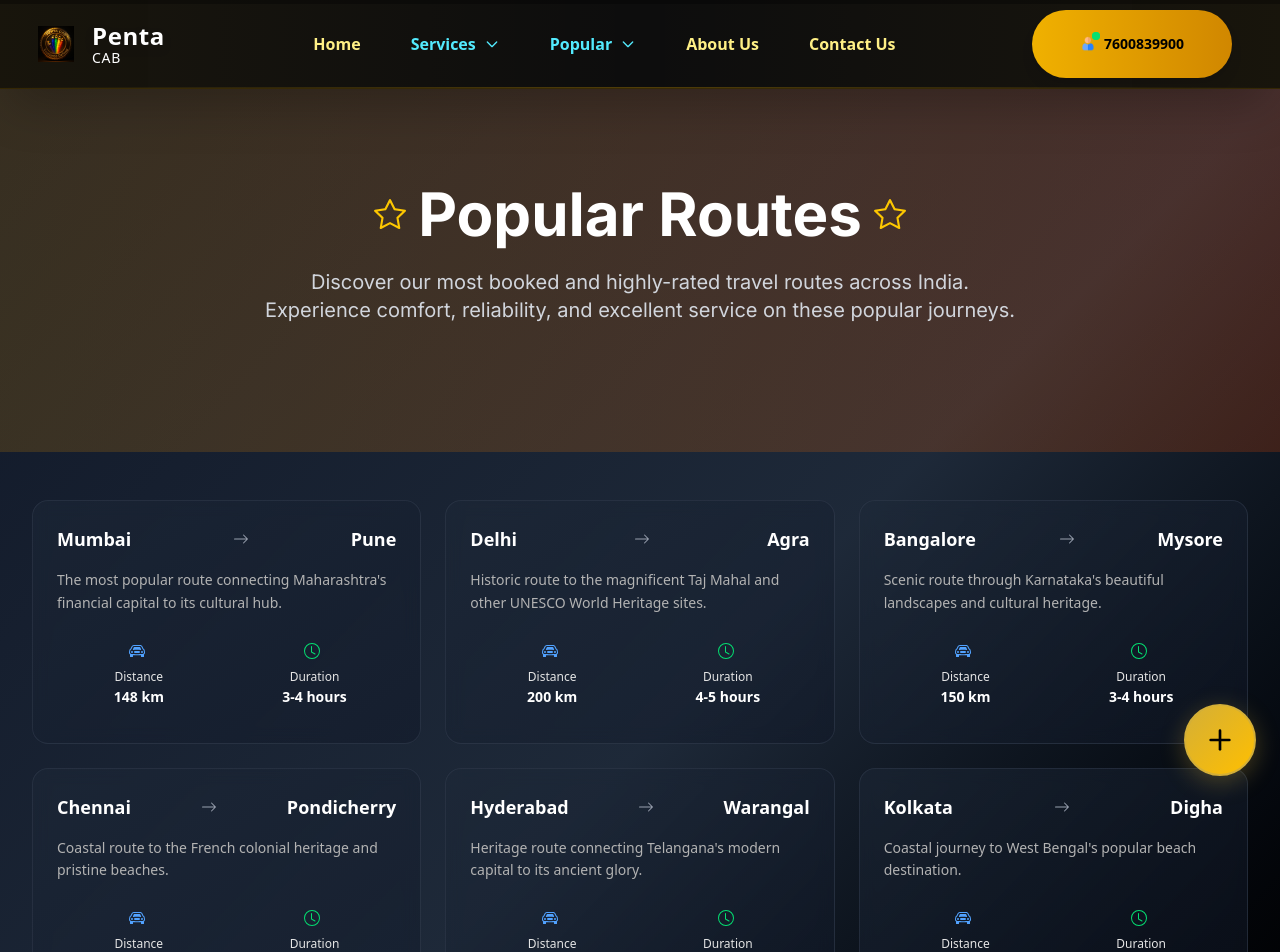
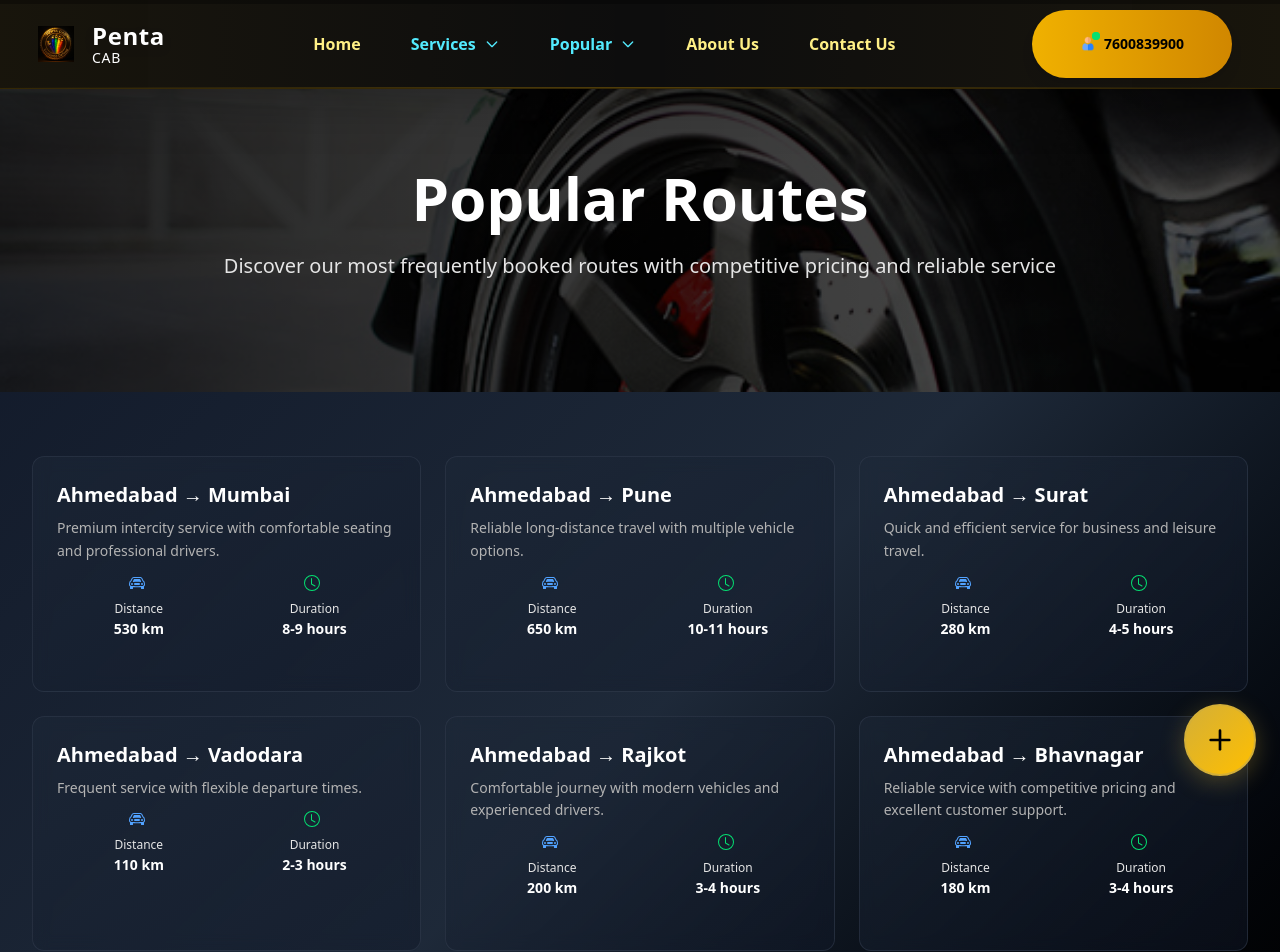
Before and after one commit to Hitesh-malik/cab_service, a Next.js app: page /popular_route_info in a window 1280 px wide. Shown: the top 952 px of the page. Built offline with nearby package versions, Linux system fonts and the light colour scheme; a web font is replaced by a local one.

Commit message:
apply changes done

```diff
--- a/src/app/about/components/AboutThks.tsx
+++ b/src/app/about/components/AboutThks.tsx
@@ -9,13 +9,43 @@ import {
   FaEnvelope,
 } from "react-icons/fa";
 import { MdLocationOn, MdAccessTime } from "react-icons/md";
+import { useRouter } from "next/navigation";
 
 export const AboutThks: React.FC = () => {
+  const router = useRouter();
+
+  // Function to scroll to booking widget
+  const scrollToBookingWidget = () => {
+    setTimeout(() => {
+      const bookingSection = document.getElementById("booking-widget");
+      if (bookingSection) {
+        bookingSection.scrollIntoView({
+          behavior: "smooth",
+          block: "start",
+        });
+      }
+    }, 100);
+  };
+
+  // Handle booking button click
+  const handleBookRideClick = () => {
+    // If not on homepage, navigate first
+    if (window.location.pathname !== "/") {
+      router.push("/");
+      setTimeout(() => {
+        scrollToBookingWidget();
+      }, 500);
+    } else {
+      // If already on homepage, just scroll
+      scrollToBookingWidget();
+    }
+  };
+
   return (
     <section className="py-16 lg:py-24">
-      <div className="max-w-6xl mx-auto px-4 sm:px-6 lg:px-8">
-        <div className="grid grid-cols-1 lg:grid-cols-2 gap-8 items-center">
-          {/* Thank You Content */}
+      <div className="max-w-7xl mx-auto px-4 sm:px-6 lg:px-8">
+        <div className="grid grid-cols-1 lg:grid-cols-2 gap-12 items-center">
+          {/* Thank You Card */}
           <div className="animate-fade-in-up">
             <div
               className="rounded-2xl p-8 lg:p-12"
@@ -39,7 +69,8 @@ export const AboutThks: React.FC = () => {
               </p>
               <div className="flex flex-col sm:flex-row gap-4 justify-center">
                 <button
-                  className="px-8 py-3 rounded-lg font-bold transition-colors duration-300 flex items-center justify-center space-x-2"
+                  onClick={handleBookRideClick}
+                  className="px-8 py-3 rounded-lg font-bold transition-colors duration-300 flex items-center justify-center space-x-2 cursor-pointer"
                   style={{
                     backgroundColor: theme.colors.primary.black,
                     color: theme.colors.accent.gold,
@@ -88,7 +119,7 @@ export const AboutThks: React.FC = () => {
             <div
               className="rounded-2xl p-8 border backdrop-blur-sm"
               style={{
-                background: theme.gradients.cardGradient,
+                background: theme.gradients.primary,
                 border: `2px solid ${theme.colors.accent.gold}30`,
                 boxShadow: `0 20px 60px ${theme.colors.shadow.elevated}`,
               }}
--- a/src/app/popular_route_info/page.tsx
+++ b/src/app/popular_route_info/page.tsx
@@ -2,8 +2,8 @@
 "use client";
 
 import React from "react";
+import { BsCarFront, BsClock } from "react-icons/bs";
 import { theme } from "@/styles/theme";
-import { BsStar, BsClock, BsCarFront, BsArrowRight } from "react-icons/bs";
 
 interface PopularRoute {
   id: string;
@@ -12,128 +12,157 @@ interface PopularRoute {
   distance: string;
   duration: string;
   description: string;
-
 }
 
 const popularRoutes: PopularRoute[] = [
   {
     id: "1",
-    from: "Mumbai",
-    to: "Pune",
-    distance: "148 km",
-    duration: "3-4 hours",
-    description: "The most popular route connecting Maharashtra's financial capital to its cultural hub.",
+    from: "Ahmedabad",
+    to: "Mumbai",
+    distance: "530 km",
+    duration: "8-9 hours",
+    description:
+      "Premium intercity service with comfortable seating and professional drivers.",
   },
   {
     id: "2",
-    from: "Delhi",
-    to: "Agra",
-    distance: "200 km",
-    duration: "4-5 hours",
-    description: "Historic route to the magnificent Taj Mahal and other UNESCO World Heritage sites.",
+    from: "Ahmedabad",
+    to: "Pune",
+    distance: "650 km",
+    duration: "10-11 hours",
+    description: "Reliable long-distance travel with multiple vehicle options.",
   },
   {
     id: "3",
-    from: "Bangalore",
-    to: "Mysore",
-    distance: "150 km",
-    duration: "3-4 hours",
-    description: "Scenic route through Karnataka's beautiful landscapes and cultural heritage.",
+    from: "Ahmedabad",
+    to: "Surat",
+    distance: "280 km",
+    duration: "4-5 hours",
+    description: "Quick and efficient service for business and leisure travel.",
   },
   {
     id: "4",
-    from: "Chennai",
-    to: "Pondicherry",
-    distance: "160 km",
-    duration: "3-4 hours",
-    description: "Coastal route to the French colonial heritage and pristine beaches.",
+    from: "Ahmedabad",
+    to: "Vadodara",
+    distance: "110 km",
+    duration: "2-3 hours",
+    description: "Frequent service with flexible departure times.",
   },
   {
     id: "5",
-    from: "Hyderabad",
-    to: "Warangal",
-    distance: "140 km",
-    duration: "2.5-3.5 hours",
-    description: "Heritage route connecting Telangana's modern capital to its ancient glory.",
+    from: "Ahmedabad",
+    to: "Rajkot",
+    distance: "200 km",
+    duration: "3-4 hours",
+    description:
+      "Comfortable journey with modern vehicles and experienced drivers.",
   },
   {
     id: "6",
-    from: "Kolkata",
-    to: "Digha",
+    from: "Ahmedabad",
+    to: "Bhavnagar",
     distance: "180 km",
-    duration: "4-5 hours",
-    description: "Coastal journey to West Bengal's popular beach destination.",
-  }
+    duration: "3-4 hours",
+    description:
+      "Reliable service with competitive pricing and excellent customer support.",
+  },
 ];
 
 const PopularRouteInfo: React.FC = () => {
+  // Function to scroll to booking widget
+  const scrollToBookingWidget = () => {
+    setTimeout(() => {
+      const bookingSection = document.getElementById("booking-widget");
+      if (bookingSection) {
+        bookingSection.scrollIntoView({
+          behavior: "smooth",
+          block: "start",
+        });
+      }
+    }, 100);
+  };
+
+  // Handle call button click
+  const handleCallClick = () => {
+    window.location.href = "tel:+917600839900";
+  };
+
+  // Handle WhatsApp button click
+  const handleWhatsAppClick = () => {
+    const message = encodeURIComponent(
+      "Hi, I need information about cab booking for popular routes."
+    );
+    window.open(`https://wa.me/917600839900?text=${message}`, "_blank");
+  };
+
+  // Handle booking button click
+  const handleBookNowClick = () => {
+    // If not on homepage, navigate first
+    if (window.location.pathname !== "/") {
+      window.location.href = "/";
+      setTimeout(() => {
+        scrollToBookingWidget();
+      }, 500);
+    } else {
+      // If already on homepage, just scroll
+      scrollToBookingWidget();
+    }
+  };
+
   return (
-    <div className="min-h-screen bg-gradient-to-br from-gray-900 via-gray-800 to-black">
-      {/* Hero Section */}
+    <div
+      className="min-h-screen bg-gradient-to-br from-gray-900 via-gray-800 to-black
+                    text-white"
+    >
+      {/* Header */}
       <div className="relative overflow-hidden">
-        <div className="absolute inset-0 bg-gradient-to-r from-yellow-600/20 to-orange-600/20" />
-        <div className="relative px-4 sm:px-6 lg:px-8 py-16 sm:py-24">
-          <div className="max-w-7xl mx-auto text-center">
-            <div className="flex items-center justify-center mb-6">
-              <BsStar className="w-8 h-8 text-yellow-400 mr-3" />
+        <div className="absolute inset-0 bg-gradient-to-r from-black/50 to-transparent z-10"></div>
+        <div
+          className="absolute inset-0 bg-cover bg-center"
+          style={{
+            backgroundImage: "url('/images/routes.jpg')",
+            filter: "brightness(0.3)",
+          }}
+        ></div>
+
+        <div className="relative z-20 px-4 sm:px-6 lg:px-8 py-20">
+          <div className="max-w-4xl mx-auto text-center">
             <h1
-                className="text-4xl sm:text-5xl lg:text-6xl font-bold"
-                style={{
-                  color: theme.colors.text.primary,
-                  fontFamily: theme.typography.fontFamily.sans.join(", "),
-                }}
+              className="text-4xl sm:text-5xl lg:text-6xl font-bold mb-6"
+              style={{ color: theme.colors.text.primary }}
             >
               Popular Routes
             </h1>
-              <BsStar className="w-8 h-8 text-yellow-400 ml-3" />
-            </div>
             <p
-              className="text-lg sm:text-xl text-gray-300 max-w-3xl mx-auto mb-8"
-              style={{
-                fontFamily: theme.typography.fontFamily.sans.join(", "),
-              }}
+              className="text-xl mb-8"
+              style={{ color: theme.colors.text.secondary }}
             >
-              Discover our most booked and highly-rated travel routes across India.
-              Experience comfort, reliability, and excellent service on these popular journeys.
+              Discover our most frequently booked routes with competitive
+              pricing and reliable service
             </p>
           </div>
         </div>
       </div>
 
       {/* Routes Grid */}
-      <div className="px-4 sm:px-6 lg:px-8 py-12">
+      <div className="px-4 sm:px-6 lg:px-8 py-16">
         <div className="max-w-7xl mx-auto">
           <div className="grid grid-cols-1 md:grid-cols-2 lg:grid-cols-3 gap-6">
             {popularRoutes.map((route) => (
               <div
                 key={route.id}
-                className="bg-gradient-to-br from-gray-800/50 to-gray-900/50 backdrop-blur-sm
-                         border border-gray-700/50 rounded-2xl p-6 hover:border-yellow-500/50
-                         transition-all duration-300 hover:transform hover:scale-105
-                         hover:shadow-2xl hover:shadow-yellow-500/20"
+                className="bg-gradient-to-br from-gray-800/50 to-gray-900/50
+                         backdrop-blur-sm border border-gray-700/50 rounded-xl p-6
+                         hover:transform hover:scale-105 transition-all duration-300
+                         hover:border-gray-600/50"
               >
-                {/* Route Details */}
-                <div className="space-y-4">
-                  <div className="flex items-center justify-between">
-                    <div className="flex items-center space-x-2">
-                      <span
-                        className="font-semibold text-lg"
+                <div className="mb-4">
+                  <h3
+                    className="text-xl font-bold mb-2"
                     style={{ color: theme.colors.text.primary }}
                   >
-                        {route.from}
-                      </span>
-                    </div>
-                    <BsArrowRight className="w-4 h-4 text-gray-400" />
-                    <div className="flex items-center space-x-2">
-                      <span
-                        className="font-semibold text-lg"
-                        style={{ color: theme.colors.text.primary }}
-                      >
-                        {route.to}
-                      </span>
-                    </div>
-                  </div>
-
+                    {route.from} → {route.to}
+                  </h3>
                   <p
                     className="text-sm leading-relaxed"
                     style={{ color: theme.colors.text.muted }}
@@ -202,12 +231,14 @@ const PopularRouteInfo: React.FC = () => {
               className="text-lg mb-6"
               style={{ color: theme.colors.text.muted }}
             >
-              Contact us for the best rates and personalized service on any of these popular routes.
+              Contact us for the best rates and personalized service on any of
+              these popular routes.
             </p>
             <div className="flex flex-col sm:flex-row gap-4 justify-center">
               <button
+                onClick={handleCallClick}
                 className="px-8 py-3 rounded-xl font-semibold transition-all duration-300
-                         transform hover:scale-105 hover:shadow-lg"
+                         transform hover:scale-105 hover:shadow-lg cursor-pointer"
                 style={{
                   backgroundColor: theme.colors.accent.gold,
                   color: theme.colors.primary.black,
@@ -216,14 +247,26 @@ const PopularRouteInfo: React.FC = () => {
                 Call Now: +91 760 083 9900
               </button>
               <button
+                onClick={handleWhatsAppClick}
                 className="px-8 py-3 rounded-xl font-semibold transition-all duration-300
-                         transform hover:scale-105 border-2"
+                         transform hover:scale-105 border-2 cursor-pointer"
                 style={{
                   borderColor: theme.colors.accent.gold,
                   color: theme.colors.accent.gold,
                 }}
               >
                 WhatsApp Us
+              </button>
+              <button
+                onClick={handleBookNowClick}
+                className="px-8 py-3 rounded-xl font-semibold transition-all duration-300
+                         transform hover:scale-105 border-2 cursor-pointer"
+                style={{
+                  borderColor: theme.colors.accent.gold,
+                  color: theme.colors.accent.gold,
+                }}
+              >
+                Book Now
               </button>
             </div>
           </div>
```
Lines whose indentation alone changed are shown as unchanged.
